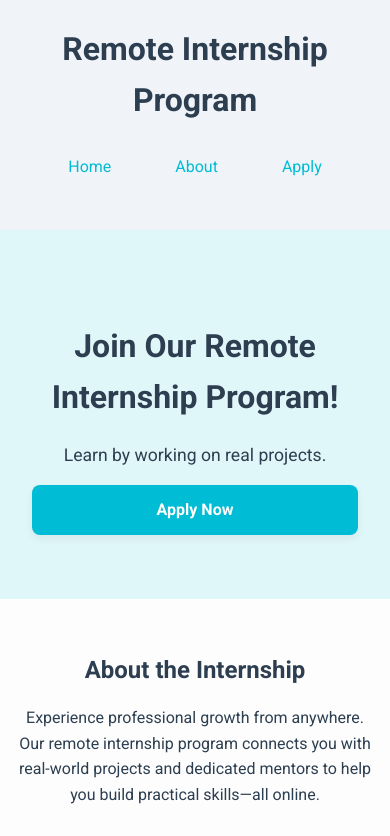
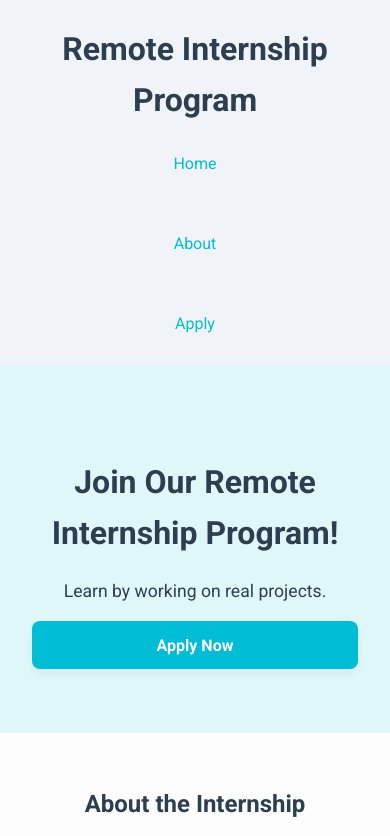
Before and after one commit to student-Alizaa/landing-page, a plain HTML site: page index.html in a window 390 px wide. Shown: the top 836 px of the page. Drawn offline with Linux system fonts and the light colour scheme.

Commit message:
Update style.css

```diff
--- a/style.css
+++ b/style.css
@@ -31,6 +31,7 @@ nav {
   display: flex;
   justify-content: center;
   gap: 2rem;
+  flex-wrap: wrap;
 }
 
 nav a {
@@ -40,6 +41,8 @@ nav a {
   padding: 0.75rem 1rem;
   display: inline-block;
   min-height: 48px;
+  line-height: normal;
+  text-align: center;
   transition: color 0.3s ease;
 }
 
@@ -75,9 +78,13 @@ nav a.active {
   text-decoration: none;
   border-radius: 8px;
   font-weight: bold;
-  display: inline-block;
+  font-size: 1rem;
   min-height: 48px;
-  font-size: 1rem;
+  line-height: normal;
+  display: flex;
+  align-items: center;
+  justify-content: center;
+  cursor: pointer;
   box-shadow: 0 4px 8px rgba(0, 0, 0, 0.06);
   transition: background-color 0.3s ease, transform 0.2s, box-shadow 0.2s ease;
 }
@@ -174,4 +181,10 @@ footer a:hover {
     width: 100%;
     box-sizing: border-box;
   }
+
+  nav a {
+    width: 100%;
+    display: block;
+    box-sizing: border-box;
+  }
 }
```
